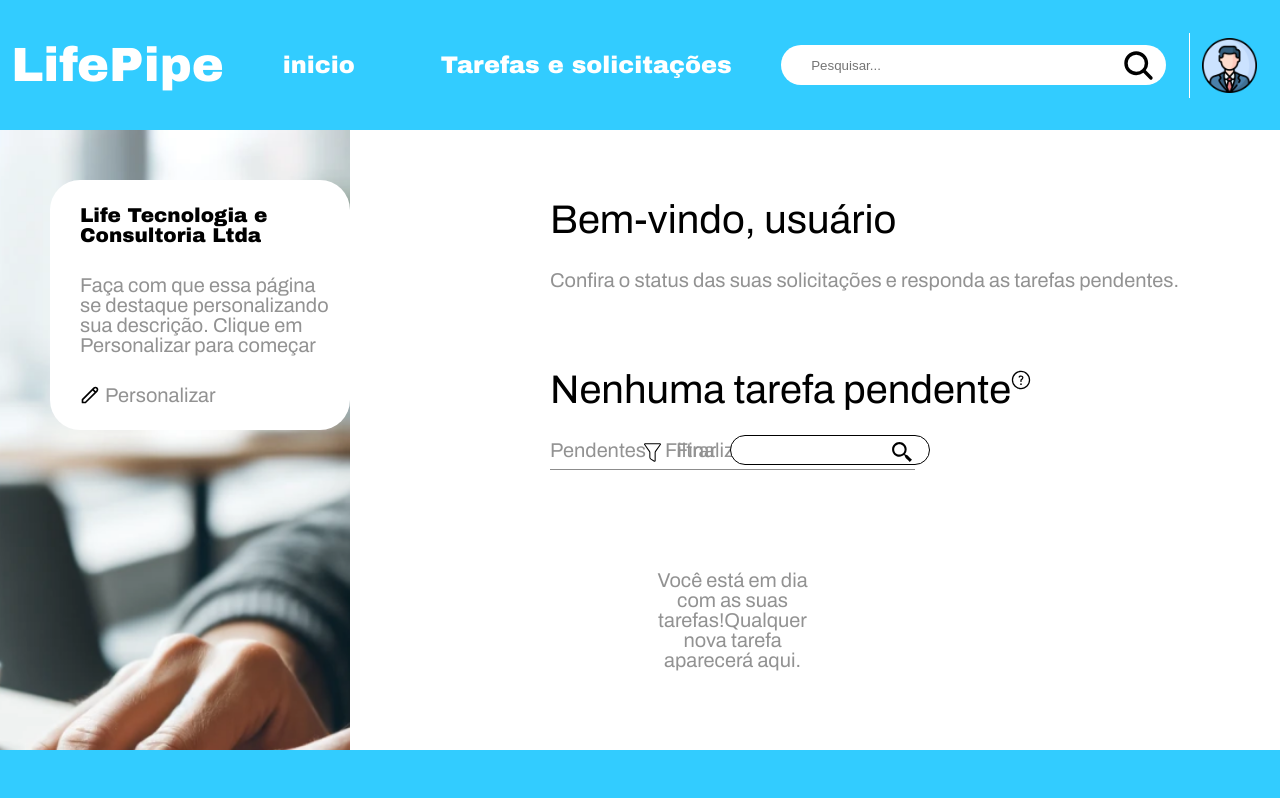
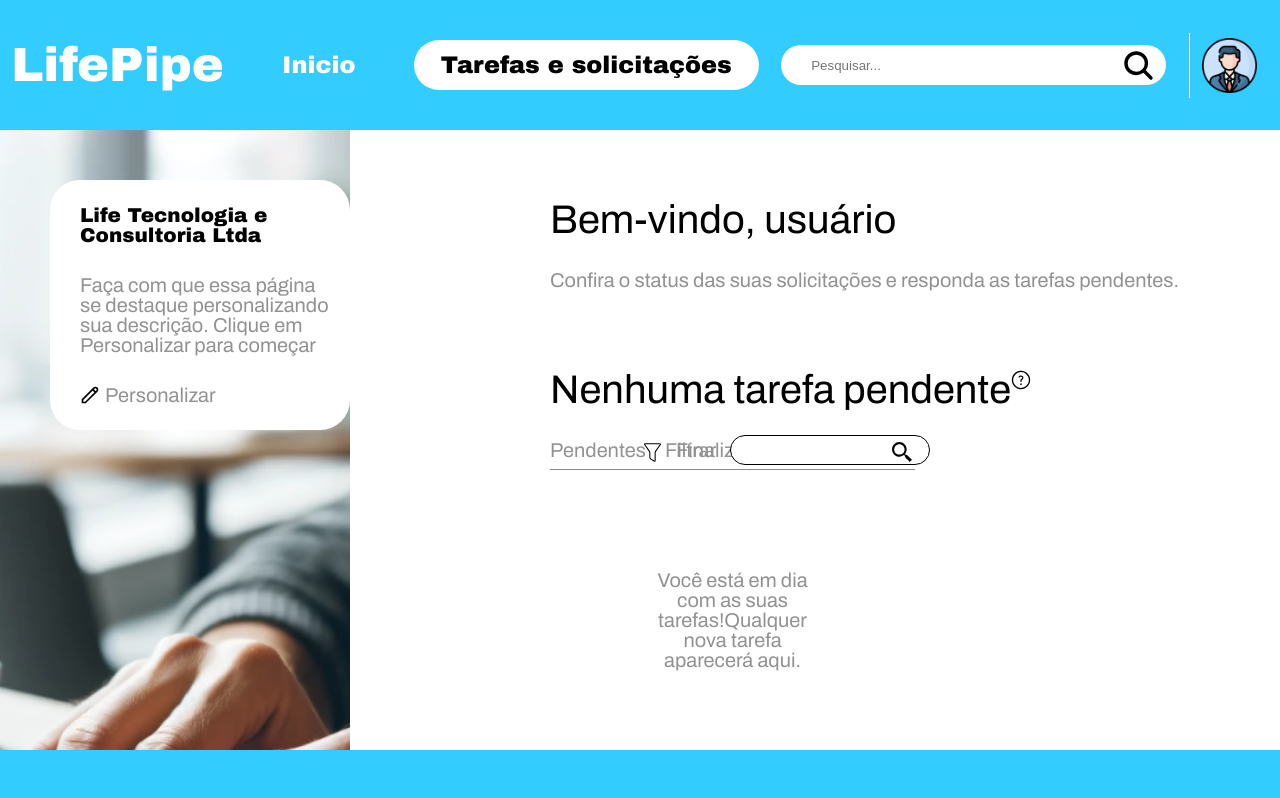
Before and after one commit to EVCG/Lifepipe, a Next.js app: page /TarefasSolicitacoes in a window 1280 px wide. Shown: the top 798 px of the page. Built offline with nearby package versions, Linux system fonts and the light colour scheme.

Commit message:
ajuste na navbar

```diff
--- a/package.json
+++ b/package.json
@@ -10,7 +10,7 @@
   },
   "dependencies": {
     "bootstrap-icons": "^1.11.3",
-    "framer-motion": "^11.3.17",
+    "framer-motion": "^11.3.19",
     "next": "14.2.5",
     "react": "^18",
     "react-dom": "^18",
--- a/src/components/navBar/navBar.js
+++ b/src/components/navBar/navBar.js
@@ -1,22 +1,32 @@
+import { useEffect } from 'react';
 import styles from './navBar.module.css';
 import { useRouter } from 'next/router';
 import Image from "next/image";
 import perfil from "@/src/image/perfil.png";
 import { IoSearch } from "react-icons/io5";
+import { useState } from 'react';
 
 export default function NavBar() {
   const router = useRouter();
+  const [active, setActive] = useState();
+
+  // Atualiza o estado ativo baseado na rota atual ao carregar o componente
+  useEffect(() => {
+    setActive(router.pathname);
+  }, [router.pathname]);
 
   return (
     <div className={styles.ContainerNavBar}>
-      <p className={styles.LogoNavBar} onClick={()=> router.push("/home")}>LifePipe</p>
-      <button className={styles.ButtonNavBar} onClick={()=> router.push("/home")}>inicio</button>
-      <p className={styles.tasksNavBar} onClick={()=> router.push("/TarefasSolicitacoes")}>Tarefas e solicitações</p>
+      <p className={styles.LogoNavBar} onClick={() => router.push("/home")}>LifePipe</p>
+      <button className={`${active === '/home' ? styles.Click : styles.ButtonNavBar}`}
+              onClick={() => router.push("/home")}>Inicio</button>
+      <p className={`${styles.tasksNavBar} ${active === '/TarefasSolicitacoes' ? styles.Click : ''}`}
+         onClick={() => router.push("/TarefasSolicitacoes")}>Tarefas e solicitações</p>
       <div className={styles.searchContainer}>
         <IoSearch className={styles.searchIcon} />
         <input type='text' className={styles.inputNavBar} placeholder="Pesquisar..." />
       </div>
-      <div className={styles.Line}> <Image src={perfil} width={55} height={55} alt='iamgem de perfil' /></div>
+      <div className={styles.Line}> <Image src={perfil} width={55} height={55} alt='imagem de perfil' /></div>
     </div>
   );
 }
--- a/src/components/navBar/navBar.module.css
+++ b/src/components/navBar/navBar.module.css
@@ -24,14 +24,20 @@
     cursor: pointer;
     width: 145px;
     height: 50px;
+}
 
-    &:active {
-        background-color: #fff;
-        border-radius: 30px;
-        color: #000;
-        font-family: "Archivo Black";
-        border: 1px solid #fff;
-      }
+.Click{
+    background-color: #fff;
+    border-radius: 30px;
+    color: #000;
+    font-family: "Archivo Black";
+    border: 1px solid #fff;
+    font-size: 24px;
+    font-family: "Archivo Black";
+    border: none;
+    cursor: pointer;
+    width: 145px;
+    height: 50px;
 }
 
 .tasksNavBar{
@@ -43,15 +49,8 @@
     height: 50px;
     justify-content: center;
     align-items: center;
+}
 
-    &:active {
-        background-color: #fff;
-        border-radius: 30px;
-        color: #000;
-        font-family: "Archivo Black";
-        border: 1px solid #fff;
-      }
-}
 .searchContainer {
     display: flex;
     align-items: center;
```
Also changed, not shown: 1 other file (tests, documents, lock files or other folders).
